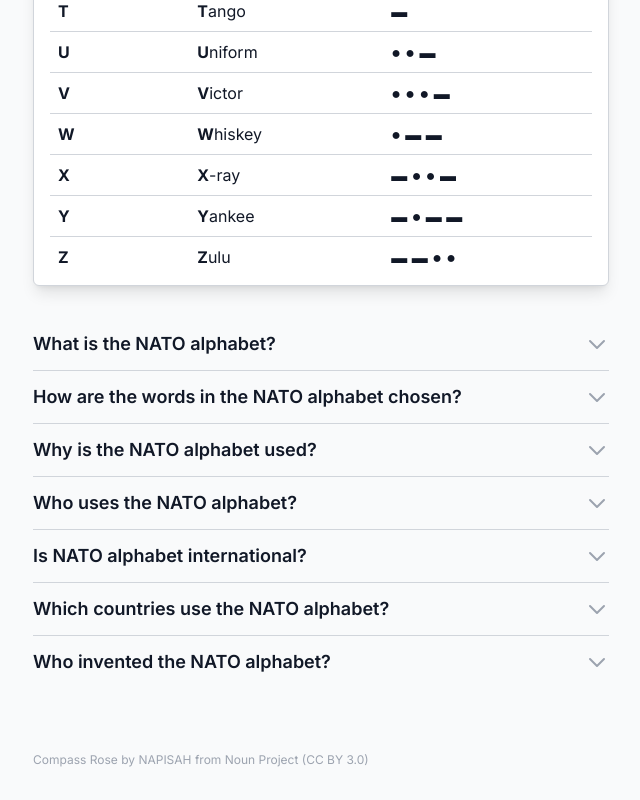
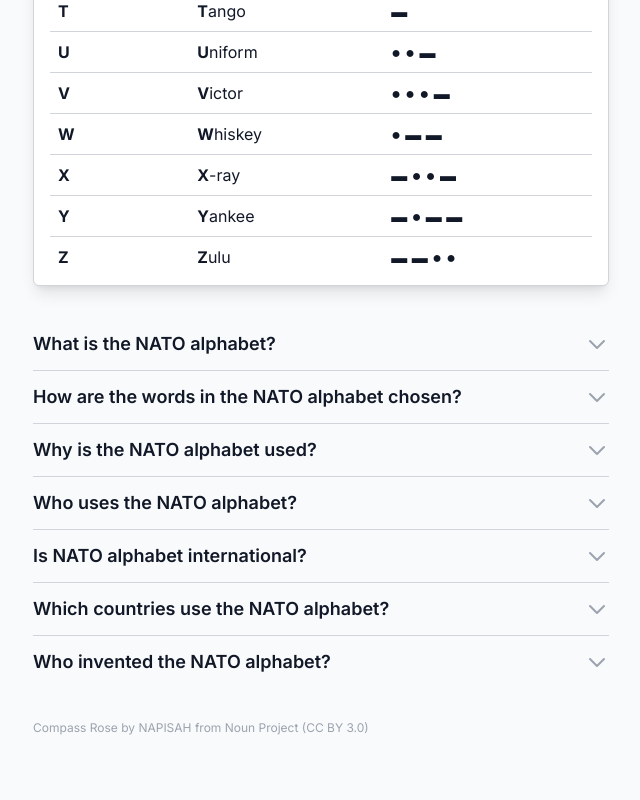
Before and after one commit to marvinrabe/natoalphabet.com, a Next.js app: page / in a window 1280 px wide. Shown: the part 951-1751 px from the top of the page, without its empty margins (319-959 px from the left). After the commit the page ends 1719 px from the top, so only its background shows below. Built offline with nearby package versions, Linux system fonts and the light colour scheme.

Commit message:
fix: improve bottom padding

```diff
--- a/app/page.js
+++ b/app/page.js
@@ -200,7 +200,7 @@ export default function Home() {
           </details>
         ))}
       </section>
-      <p className="text-xs pt-8 text-gray-400 dark:text-gray-600">
+      <p className="text-xs text-gray-400 dark:text-gray-600">
         Compass Rose by NAPISAH from <a href="https://thenounproject.com/browse/icons/term/compass-rose/" target="_blank" title="Compass Rose Icons">Noun Project</a> (CC BY 3.0)
       </p>
       <script
```
